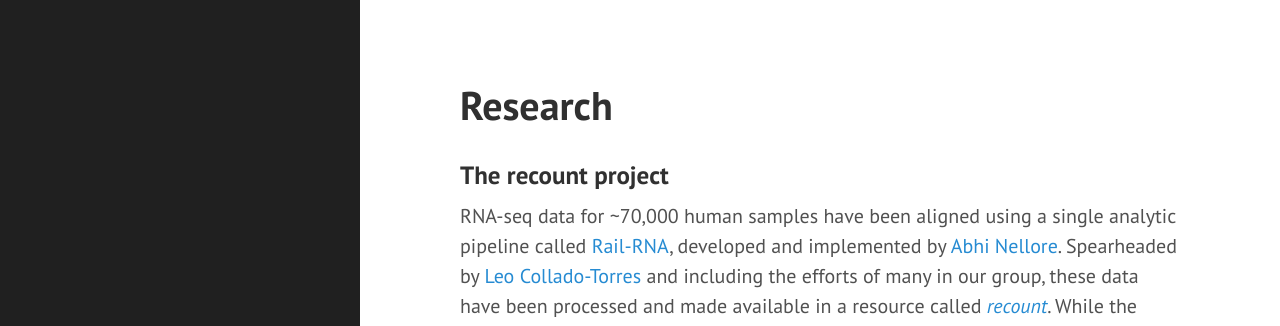
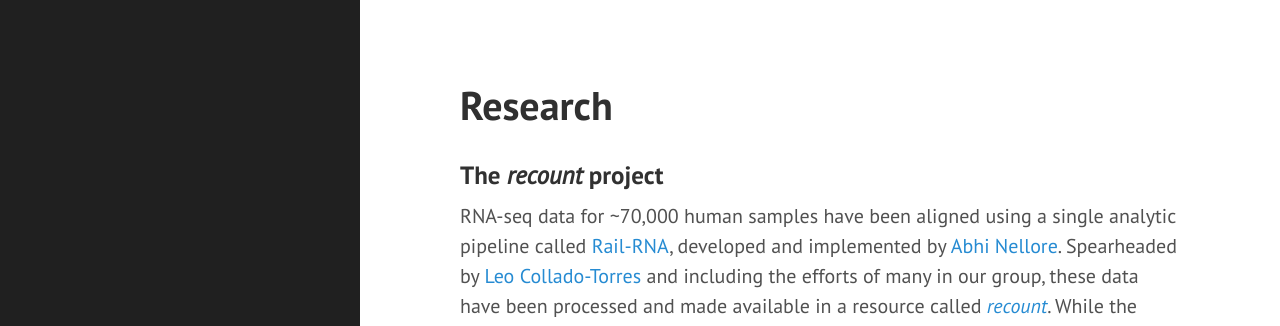
Before and after one commit to ShanEllis/ShanEllis.github.io, a Jekyll site: the page built from research.md, in a window 1280 px wide. Shown: the top 326 px of the page. Built offline with Jekyll 4.4.1, drawn with Linux system fonts in a browser that asks for light colours.

```diff
--- a/research.md
+++ b/research.md
@@ -3,6 +3,6 @@ layout: page
 title: Research
 ---
 
-### The recount project
+### The *recount* project
 
 RNA-seq data for ~70,000 human samples have been aligned using a single analytic pipeline called [Rail-RNA](http://rail.bio/), developed and implemented by [Abhi Nellore](https://twitter.com/AbhiNellore). Spearheaded by [Leo Collado-Torres](http://lcolladotor.github.io/about.html#.WC8mXaIrIdU) and including the efforts of many in our group, these data have been processed and made available in a resource called *[recount](https://jhubiostatistics.shinyapps.io/recount/)*. While the expression data are publicly available, we lack critical phenotype information for many of the samples included in this resource. In addition to identifying technical artifacts to be removed across these data, I'm developing phenotype predictors (ie sex, tissue, etc.) from the gene expression data to make important sample information availabe across all samples within recount.
```
